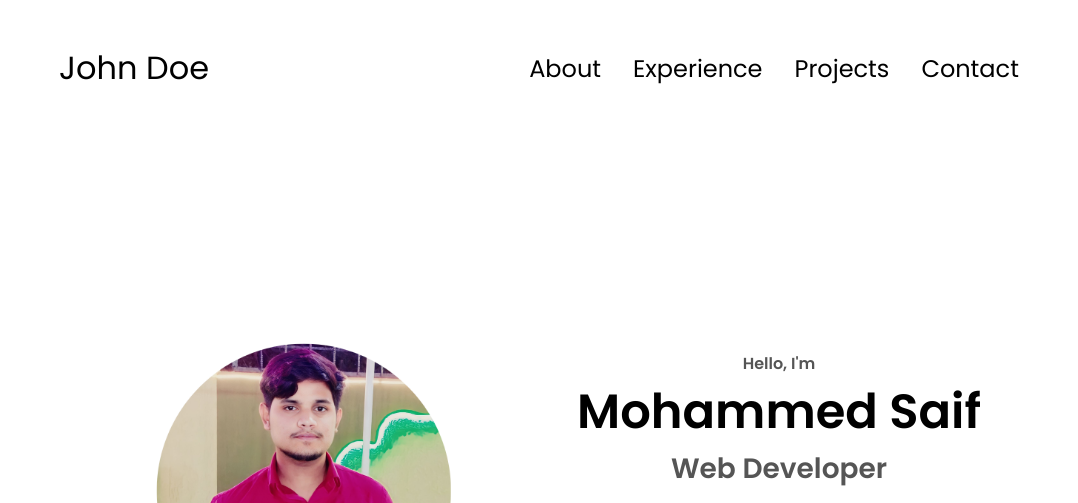
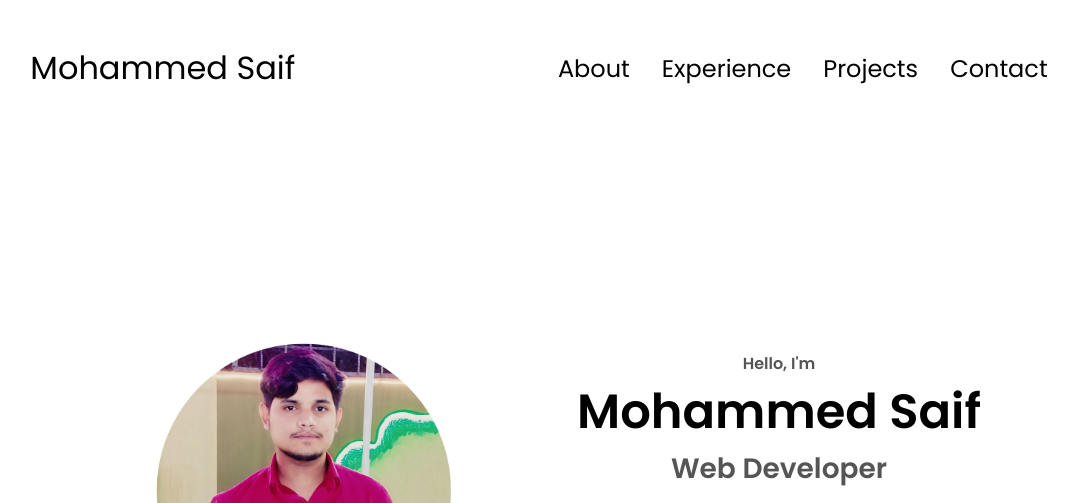
Before and after one commit to mdsaifkn/personal-portfolio, a plain HTML site: page index.html in a window 1280 px wide. Shown: the top 503 px of the page, without its empty margins (101-1179 px from the left). Drawn offline with Linux system fonts and the light colour scheme.

Commit message:
got finished

```diff
--- a/index.html
+++ b/index.html
@@ -10,7 +10,7 @@
   </head>
   <body>
     <nav id="desktop-nav">
-      <div class="logo">John Doe</div>
+      <div class="logo">Mohammed Saif</div>
       <div>
         <ul class="nav-links">
           <li><a href="#about">About</a></li>
@@ -21,7 +21,7 @@
       </div>
     </nav>
     <nav id="hamburger-nav">
-      <div class="logo">John Doe</div>
+      <div class="logo">Mohammed Saif</div>
       <div class="hamburger-menu">
         <div class="hamburger-icon" onclick="toggleMenu()">
           <span></span>
--- a/script.js
+++ b/script.js
@@ -3,3 +3,4 @@ function toggleMenu() {
     const icon = document.querySelector(".hamburger-icon");
     menu.classList.toggle("open");
     icon.classList.toggle("open");
+}
```
Also changed, not shown: mediaqueries.css (indentation only).
